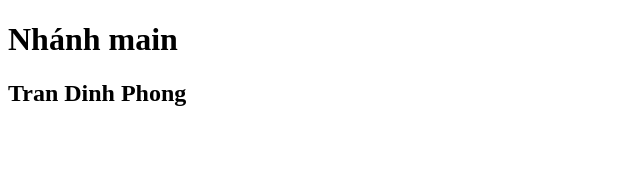
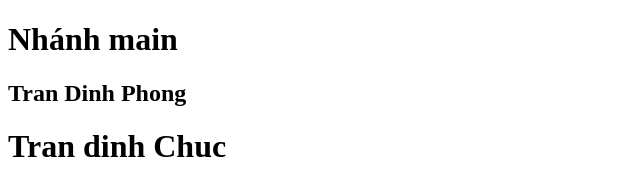
Before and after one commit to Quyen1257/duan5, a plain HTML site: page index.html in a window 1280 px wide. Shown: the whole page, without its empty margins (0-640 px from the left). Drawn offline with Linux system fonts and the light colour scheme.

Commit message:
Commit 2

```diff
--- a/index.html
+++ b/index.html
@@ -8,5 +8,6 @@
   <body>
     <h1>Nhánh main</h1>
     <h2>Tran Dinh Phong</h2>
+    <h1>Tran dinh Chuc</h1>
   </body>
 </html>
```
